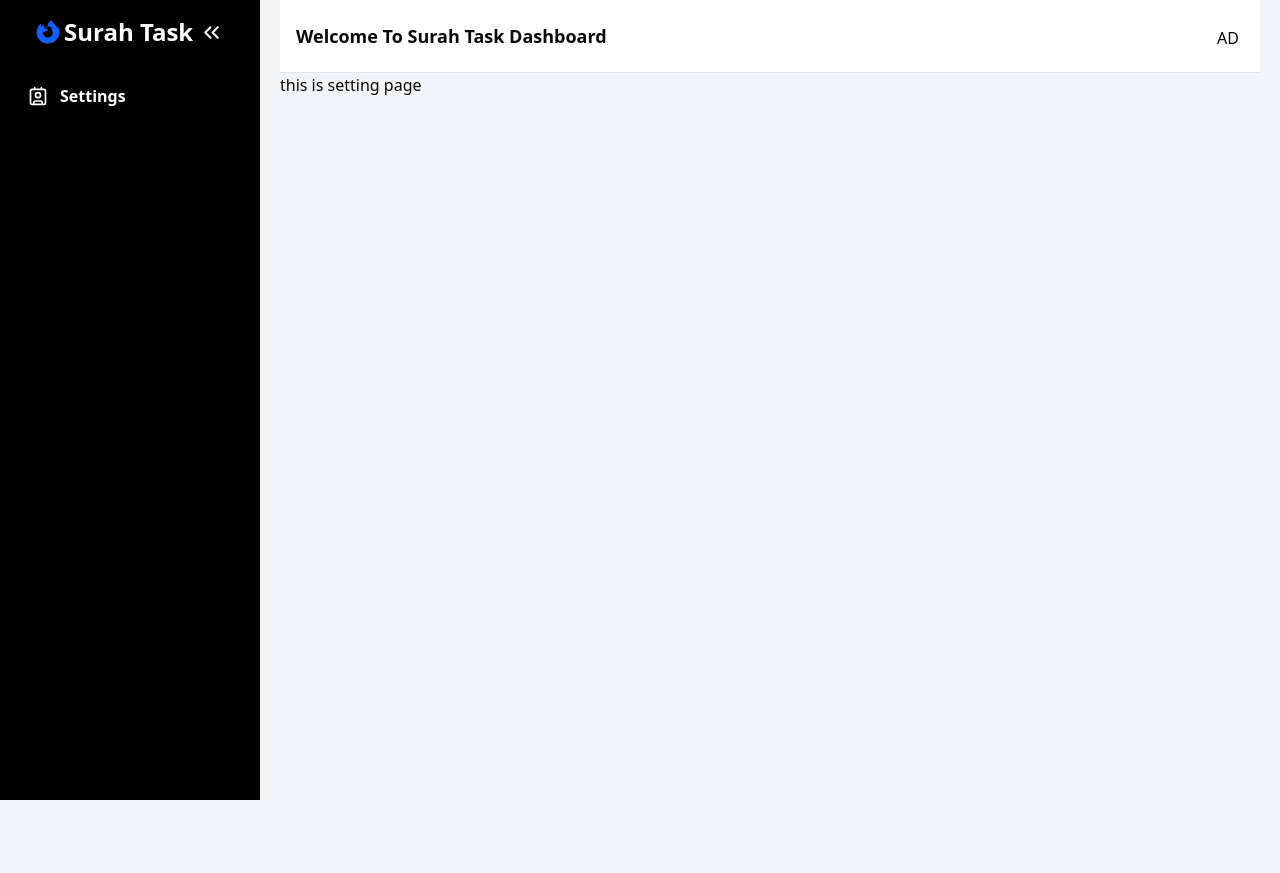
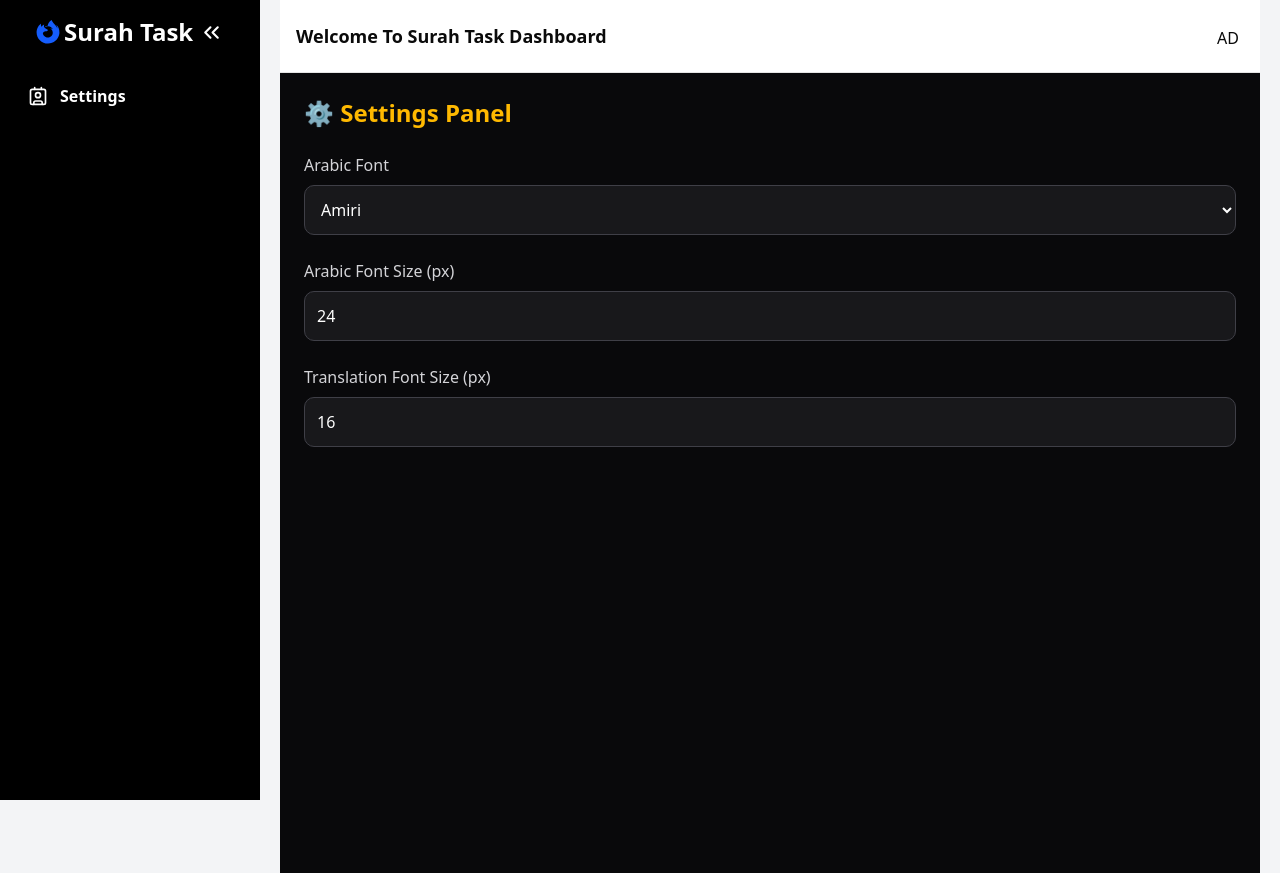
Before and after one commit to YousufOO7/surah-client, a Next.js app: page /surah-admin-portal/setting in a window 1280 px wide. Built offline with nearby package versions, Linux system fonts and the light colour scheme.

Commit message:
create the setting

```diff
--- a/app/components/dashboard/setting/Setting.tsx
+++ b/app/components/dashboard/setting/Setting.tsx
@@ -1,11 +1,88 @@
+"use client";
 
+import { useEffect, useState } from "react";
 
 const Setting = () => {
-    return (
-        <div>
-            this is setting page
-        </div>
-    );
+  const [arabicFont, setArabicFont] = useState("font1");
+  const [arabicSize, setArabicSize] = useState(24);
+  const [translationSize, setTranslationSize] = useState(16);
+
+  // 🔥 Load from localStorage
+  useEffect(() => {
+    const saved = localStorage.getItem("quranSettings");
+    if (saved) {
+      const parsed = JSON.parse(saved);
+      // eslint-disable-next-line react-hooks/set-state-in-effect
+      setArabicFont(parsed.arabicFont || "font1");
+      setArabicSize(parsed.arabicSize || 24);
+      setTranslationSize(parsed.translationSize || 16);
+    }
+  }, []);
+
+  // 🔥 Save to localStorage
+  useEffect(() => {
+    const settings = {
+      arabicFont,
+      arabicSize,
+      translationSize,
+    };
+
+    localStorage.setItem("quranSettings", JSON.stringify(settings));
+  }, [arabicFont, arabicSize, translationSize]);
+
+  return (
+    <div className="p-6 bg-zinc-950 text-white min-h-screen">
+      <h2 className="text-2xl font-bold mb-6 text-amber-400">
+        ⚙️ Settings Panel
+      </h2>
+
+      {/* 🔤 Arabic Font */}
+      <div className="mb-6">
+        <label className="block mb-2 text-zinc-300">Arabic Font</label>
+        <select
+          value={arabicFont}
+          onChange={(e) => setArabicFont(e.target.value)}
+          className="w-full p-3 bg-zinc-900 border border-zinc-700 rounded-lg"
+        >
+          <option value="font1">Amiri</option>
+          <option value="font2">Scheherazade</option>
+        </select>
+      </div>
+
+      {/* 🔠 Arabic Size */}
+      {/* 🔠 Arabic Size */}
+      <div className="mb-6">
+        <label className="block mb-2 text-zinc-300">
+          Arabic Font Size (px)
+        </label>
+
+        <input
+          type="number"
+          min="18"
+          max="40"
+          value={arabicSize}
+          onChange={(e) => setArabicSize(Number(e.target.value))}
+          className="w-full p-3 bg-zinc-900 border border-zinc-700 rounded-lg text-white focus:outline-none focus:border-amber-500"
+        />
+      </div>
+
+      {/* 🌐 Translation Size */}
+      <div className="mb-6">
+        <label className="block mb-2 text-zinc-300">
+          Translation Font Size (px)
+        </label>
+
+        <input
+          type="number"
+          min="12"
+          max="28"
+          value={translationSize}
+          onChange={(e) => setTranslationSize(Number(e.target.value))}
+          className="w-full p-3 bg-zinc-900 border border-zinc-700 rounded-lg text-white focus:outline-none focus:border-amber-500"
+        />
+      </div>
+    </div>
+  );
 };
 
 export default Setting;
--- a/app/components/main/navigations/AdminSidebar.tsx
+++ b/app/components/main/navigations/AdminSidebar.tsx
@@ -23,7 +23,7 @@ const AdminSidebarNavigation = () => {
 
   return (
     <section
-      className={`transition-all duration-700 hidden lg:block ${open ? "w-[260px]" : "w-[70px]"
+      className={`transition-all duration-700 hidden lg:block ${open ? "w-65" : "w-17.5"
         }`}
     >
       <motion.aside
--- a/app/components/main/pages/ayat/Ayats.tsx
+++ b/app/components/main/pages/ayat/Ayats.tsx
@@ -21,6 +21,8 @@ const Ayats = ({ surahData, initialPage = 1 }: AyatsProps) => {
   const startIndex = (page - 1) * ayatsPerPage;
   const endIndex = startIndex + ayatsPerPage;
   const currentVerses = verses?.slice(startIndex, endIndex);
+
+  const settings = JSON.parse(localStorage.getItem("quranSettings") || "{}");
 
   return (
     <div className="container mx-auto space-y-8 pt-8">
@@ -69,7 +71,8 @@ const Ayats = ({ surahData, initialPage = 1 }: AyatsProps) => {
       {/* Verses Count Info */}
       <div className="flex justify-between items-center mb-4 pb-4 border-b border-zinc-800">
         <div className="text-sm text-zinc-500">
-          Showing {startIndex + 1} - {Math.min(endIndex, totalVerses)} of {totalVerses} Ayahs
+          Showing {startIndex + 1} - {Math.min(endIndex, totalVerses)} of{" "}
+          {totalVerses} Ayahs
         </div>
         <div className="text-sm text-amber-400/70">
           Page {page} of {lastPage}
@@ -91,16 +94,20 @@ const Ayats = ({ surahData, initialPage = 1 }: AyatsProps) => {
                 <div className="flex h-10 w-10 items-center justify-center rounded-xl bg-zinc-800 border border-amber-400/30 text-lg font-semibold text-amber-300 shadow-inner transition-colors group-hover:bg-amber-400/10">
                   {verseNumber}
                 </div>
-                <div className="text-xs text-zinc-600">
-                  Verse {verseNumber}
-                </div>
+                <div className="text-xs text-zinc-600">Verse {verseNumber}</div>
               </div>
 
               {/* Arabic Text */}
-              <div className="text-right mb-5">
+              {/* <div className="text-right mb-5">
                 <p className="text-2xl md:text-3xl font-arabic leading-loose text-white tracking-wide">
                   {verse.content}
                 </p>
+              </div> */}
+              <div
+                className={`${settings.arabicFont} text-right text-white`}
+                style={{ fontSize: `${settings.arabicSize}px` }}
+              >
+                {verse.content}
               </div>
 
               {/* Transliteration */}
@@ -113,10 +120,16 @@ const Ayats = ({ surahData, initialPage = 1 }: AyatsProps) => {
               )}
 
               {/* English Translation */}
-              <div className="pt-2">
+              {/* <div className="pt-2">
                 <p className="text-zinc-300 leading-relaxed text-justify">
                   {verse.translation_eng}
                 </p>
+              </div> */}
+              <div
+                style={{ fontSize: `${settings.translationSize}px` }}
+                className="text-zinc-300"
+              >
+                {verse.translation_eng}
               </div>
             </div>
           );
--- a/app/globals.css
+++ b/app/globals.css
@@ -139,3 +139,12 @@
 .pac-container {
   z-index: 9999 !important;
 }
+
+
+.font1 {
+  font-family: "Amiri", serif;
+}
+
+.font2 {
+  font-family: "Scheherazade New", serif;
+}
--- a/app/layout.tsx
+++ b/app/layout.tsx
@@ -1,19 +1,9 @@
 import type { Metadata } from "next";
-import { Geist, Geist_Mono } from "next/font/google";
 import "./globals.css";
 import { Toaster } from "react-hot-toast";
 import Providers from "./lib/Providers";
 import { WishListProvider } from "./lib/WishListContext";
 
-const geistSans = Geist({
-  variable: "--font-geist-sans",
-  subsets: ["latin"],
-});
-
-const geistMono = Geist_Mono({
-  variable: "--font-geist-mono",
-  subsets: ["latin"],
-});
 
 export const metadata: Metadata = {
   title: "Surah Task",
@@ -28,7 +18,7 @@ export default function RootLayout({
   return (
     <html lang="en">
       <body
-        className={`${geistSans.variable} ${geistMono.variable} antialiased`}
+        className={`antialiased`}
       >
         <Providers>
           <WishListProvider>{children}</WishListProvider>
```
